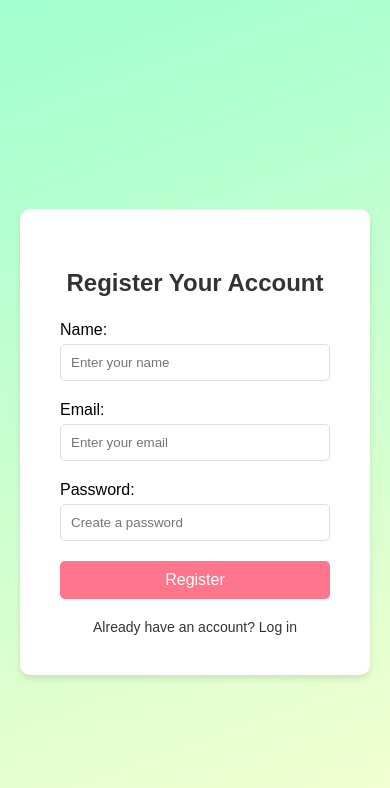
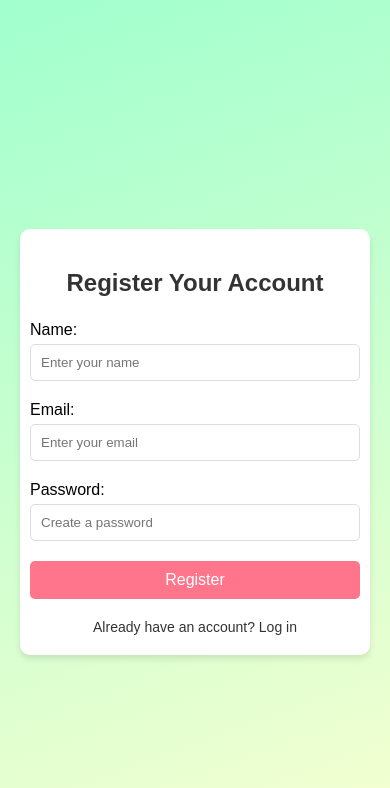
Before and after one commit to syahiidkamil/taskify_pro_vite_react, a React (Vite) app: page /register in a window 390 px wide. Shown: the top 788 px of the page. Built offline with nearby package versions, Linux system fonts and the light colour scheme; no server answers.

Commit message:
implement simple mobile responsiveness

```diff
--- a/src/pages/LoginPage/Login.styles.ts
+++ b/src/pages/LoginPage/Login.styles.ts
@@ -5,8 +5,14 @@ export const LoginContainer = styled.div`
   padding: 40px;
   border-radius: 10px;
   box-shadow: 0 4px 6px rgba(0, 0, 0, 0.1);
-  width: 100%;
+  width: calc(100% - 40px);
   max-width: 400px;
+  margin: auto;
+
+  @media (max-width: 768px) {
+    padding: 20px 10px;
+    width: calc(100% - 20px);
+  }
 `;
 
 export const Title = styled.h2`
--- a/src/pages/RegisterPage/Register.styles.ts
+++ b/src/pages/RegisterPage/Register.styles.ts
@@ -5,8 +5,14 @@ export const RegisterContainer = styled.div`
   padding: 40px;
   border-radius: 10px;
   box-shadow: 0 4px 6px rgba(0, 0, 0, 0.1);
-  width: 100%;
+  width: calc(100% - 40px);
   max-width: 400px;
+  margin: auto;
+
+  @media (max-width: 768px) {
+    padding: 20px 10px;
+    width: calc(100% - 20px);
+  }
 `;
 
 export const Title = styled.h2`
--- a/src/pages/TaskListPage/TaskListPage.styles.ts
+++ b/src/pages/TaskListPage/TaskListPage.styles.ts
@@ -5,9 +5,14 @@ export const TaskListPageContainer = styled.div`
   padding: 40px;
   border-radius: 10px;
   box-shadow: 0 8px 16px rgba(0, 0, 0, 0.1);
-  width: 100%;
+  width: calc(100% - 40px);
   max-width: 600px;
   margin: auto;
+
+  @media (max-width: 768px) {
+    padding: 20px 10px;
+    width: calc(100% - 20px);
+  }
 `;
 
 export const TaskListTitle = styled.h1`
@@ -85,6 +90,7 @@ export const FilterSortContainer = styled.div`
   display: flex;
   justify-content: space-between;
   margin-bottom: 20px;
+  overflow: hidden;
 `;
 
 export const FilterLabel = styled.label`
```
